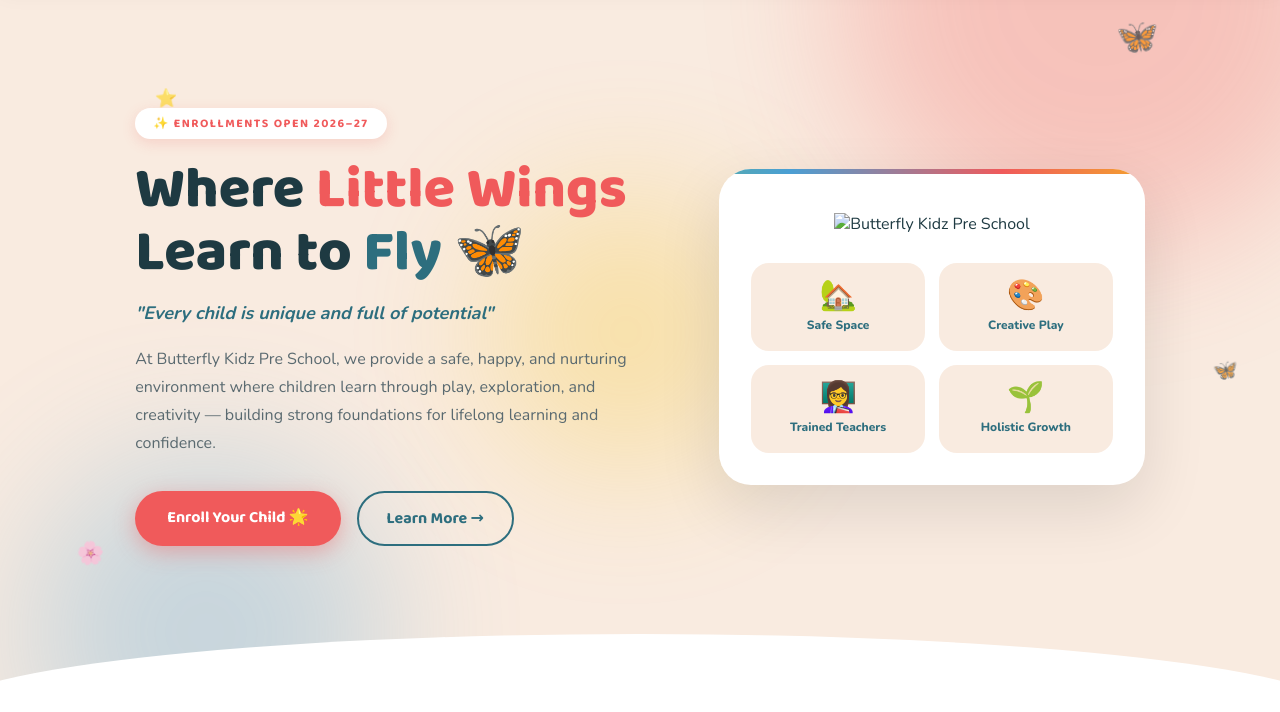
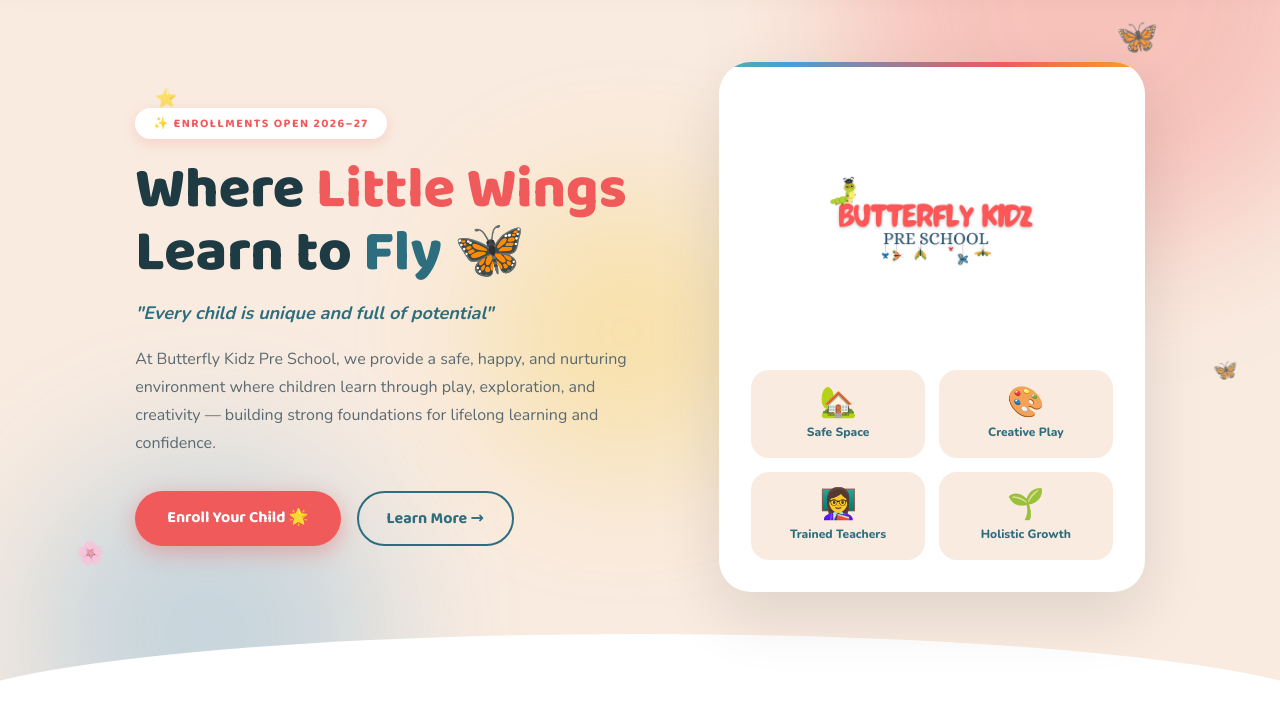
Before and after one commit to enigma-vsc/butterflykidz.in, a plain HTML site: page index.html in a window 1280 px wide. Shown: the part 88-800 px from the top of the page. Drawn offline with nearby package versions, Linux system fonts and the light colour scheme.

Commit message:
6 commit

```diff
--- a/index.html
+++ b/index.html
@@ -381,7 +381,7 @@
     <div class="hero-visual">
       <div class="hero-card">
         <div class="hero-logo-wrap">
-          <img src="Butterfly_kIDZ.png" alt="Butterfly Kidz Pre School">
+          <img src="assets/images/Butterfly_kIDZ.png" alt="Butterfly Kidz Pre School">
         </div>
         <div class="pillars">
           <div class="pillar"><div class="pillar-icon">🏡</div><div class="pillar-label">Safe Space</div></div>
@@ -544,7 +544,7 @@
 <footer>
   <div class="footer-inner">
     <div class="footer-brand">
-      <img src="Butterfly_kIDZ.png" alt="Butterfly Kidz Pre School">
+      <img src="assets/images/Butterfly_kIDZ.png" alt="Butterfly Kidz Pre School">
       <p>A safe, nurturing space where every child is celebrated, encouraged, and inspired to reach their fullest potential.</p>
       <p class="motto-f">✨ "Where Little Wings Learn to Fly"</p>
     </div>
```
